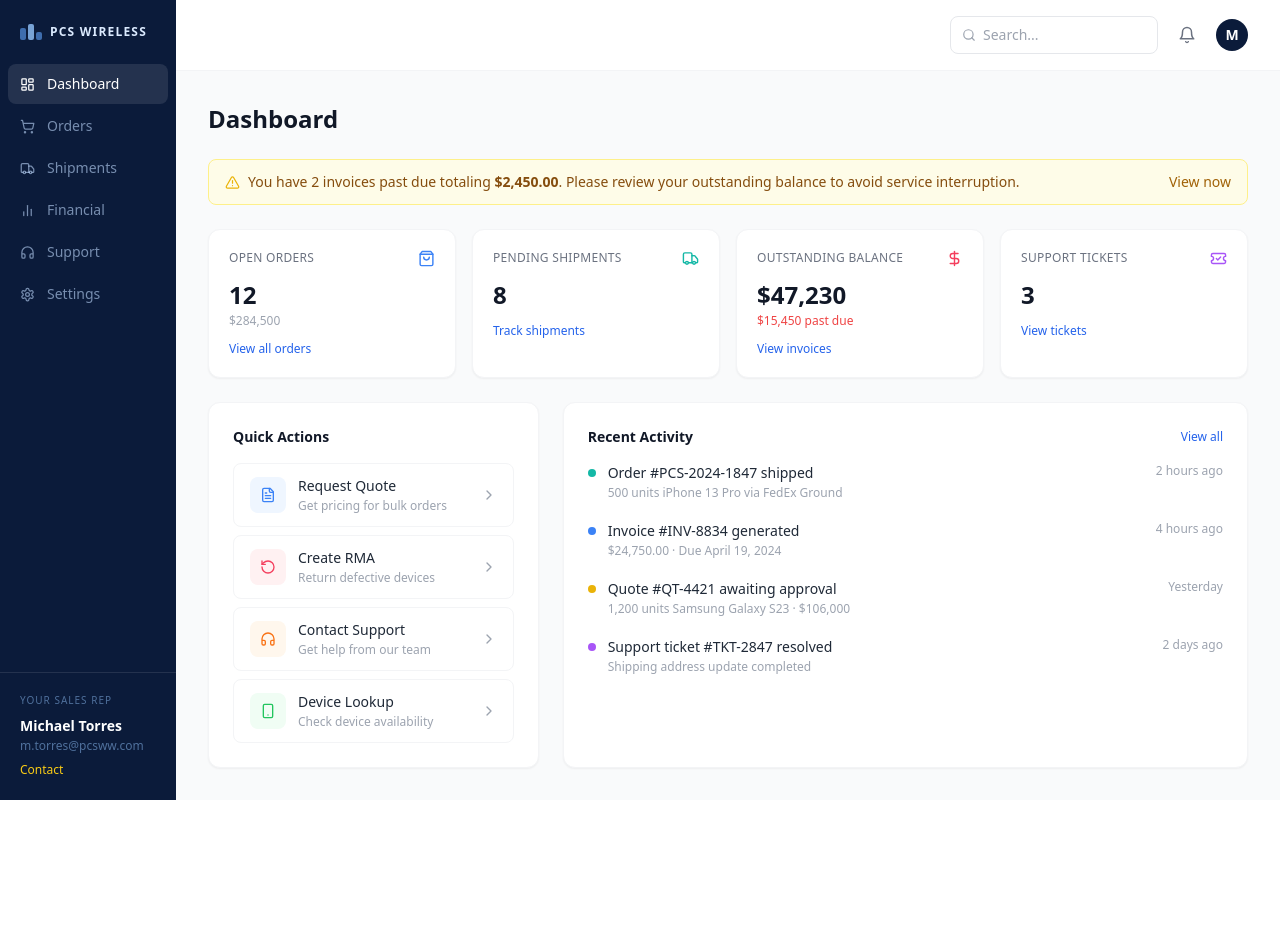
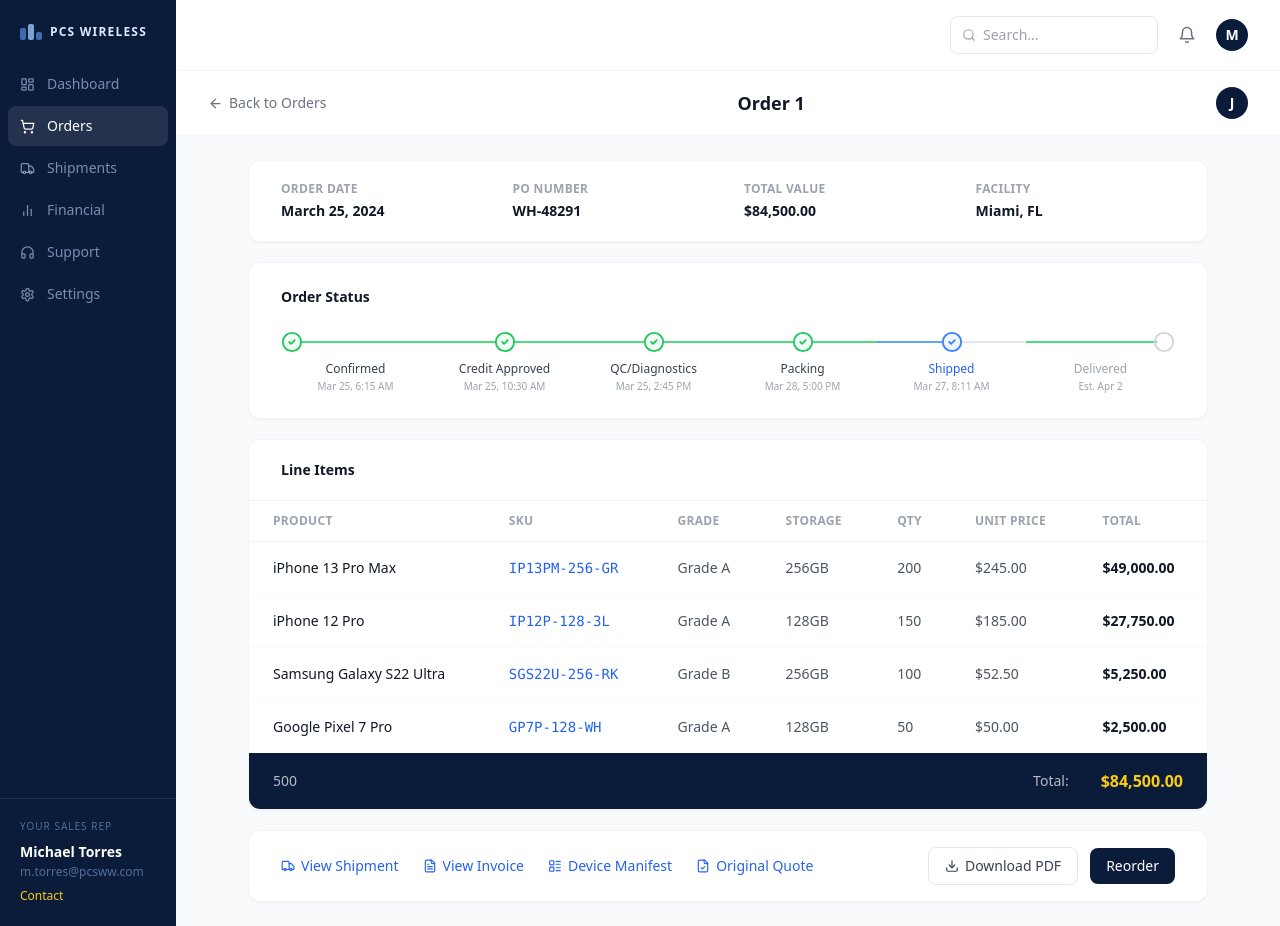
Before and after one commit to thomastorvpcs/pcs-customer-portal, a React (Vite) app in the folder frontend/: page /orders/1 in a window 1280 px wide. Before the commit this address led to /. Before the commit the page ends 800 px from the top, so only its background shows below. Built offline with nearby package versions, Linux system fonts and the light colour scheme.

Commit message:
Add Order Detail page with status tracker, line items, and actions

```diff
--- a/frontend/src/App.jsx
+++ b/frontend/src/App.jsx
@@ -4,6 +4,7 @@
 import Login from './pages/Login'
 import Dashboard from './pages/Dashboard'
 import Orders from './pages/Orders'
+import OrderDetail from './pages/OrderDetail'
 
 function AppLayout({ children }) {
   return (
@@ -38,6 +39,14 @@
             </AppLayout>
           }
         />
+        <Route
+          path="/orders/:id"
+          element={
+            <AppLayout>
+              <OrderDetail />
+            </AppLayout>
+          }
+        />
         <Route path="*" element={<Navigate to="/" />} />
       </Routes>
     </BrowserRouter>
--- /dev/null
+++ b/frontend/src/pages/OrderDetail.jsx
@@ -0,0 +1,183 @@
+import { useParams, Link } from 'react-router-dom'
+import { ArrowLeft, CheckCircle2, Circle, Truck, FileText, LayoutList, FileCheck, Download } from 'lucide-react'
+
+const statusSteps = [
+  { label: 'Confirmed', date: 'Mar 25, 6:15 AM', done: true },
+  { label: 'Credit Approved', date: 'Mar 25, 10:30 AM', done: true },
+  { label: 'QC/Diagnostics', date: 'Mar 25, 2:45 PM', done: true },
+  { label: 'Packing', date: 'Mar 28, 5:00 PM', done: true },
+  { label: 'Shipped', date: 'Mar 27, 8:11 AM', done: true, active: true },
+  { label: 'Delivered', date: 'Est. Apr 2', done: false },
+]
+
+const lineItems = [
+  { product: 'iPhone 13 Pro Max', sku: 'IP13PM-256-GR', grade: 'Grade A', storage: '256GB', qty: 200, unitPrice: 245.0, total: 49000.0 },
+  { product: 'iPhone 12 Pro', sku: 'IP12P-128-3L', grade: 'Grade A', storage: '128GB', qty: 150, unitPrice: 185.0, total: 27750.0 },
+  { product: 'Samsung Galaxy S22 Ultra', sku: 'SGS22U-256-RK', grade: 'Grade B', storage: '256GB', qty: 100, unitPrice: 52.5, total: 5250.0 },
+  { product: 'Google Pixel 7 Pro', sku: 'GP7P-128-WH', grade: 'Grade A', storage: '128GB', qty: 50, unitPrice: 50.0, total: 2500.0 },
+]
+
+const fmt = (n) => '$' + n.toLocaleString('en-US', { minimumFractionDigits: 2 })
+
+export default function OrderDetail() {
+  const { id } = useParams()
+  const orderId = id || 'PCS-2024-1847'
+
+  const totalQty = lineItems.reduce((s, i) => s + i.qty, 0)
+  const totalValue = lineItems.reduce((s, i) => s + i.total, 0)
+
+  return (
+    <div className="flex-1 bg-gray-50 overflow-auto">
+      {/* Page Header */}
+      <div className="bg-white border-b border-gray-100 px-8 py-4 flex items-center justify-between">
+        <Link to="/orders" className="flex items-center gap-1.5 text-sm text-gray-500 hover:text-gray-700 transition-colors">
+          <ArrowLeft size={15} />
+          Back to Orders
+        </Link>
+        <h1 className="text-lg font-bold text-gray-900">Order {orderId}</h1>
+        <div className="w-8 h-8 rounded-full bg-[#0b1b3a] flex items-center justify-center text-white text-sm font-semibold">
+          J
+        </div>
+      </div>
+
+      <div className="px-8 py-6 max-w-5xl mx-auto space-y-5">
+        {/* Order Summary */}
+        <div className="bg-white rounded-xl border border-gray-100 shadow-sm px-8 py-5">
+          <div className="grid grid-cols-4 gap-8">
+            {[
+              { label: 'Order Date', value: 'March 25, 2024' },
+              { label: 'PO Number', value: 'WH-48291' },
+              { label: 'Total Value', value: fmt(totalValue) },
+              { label: 'Facility', value: 'Miami, FL' },
+            ].map((item) => (
+              <div key={item.label}>
+                <p className="text-xs font-semibold text-gray-400 uppercase tracking-wide mb-1">
+                  {item.label}
+                </p>
+                <p className="text-sm font-semibold text-gray-900">{item.value}</p>
+              </div>
+            ))}
+          </div>
+        </div>
+
+        {/* Order Status */}
+        <div className="bg-white rounded-xl border border-gray-100 shadow-sm px-8 py-6">
+          <h2 className="text-sm font-semibold text-gray-900 mb-6">Order Status</h2>
+          <div className="flex items-start">
+            {statusSteps.map((step, i) => (
+              <div key={step.label} className="flex items-start flex-1">
+                {/* Step */}
+                <div className="flex flex-col items-center flex-1">
+                  <div className="flex items-center w-full">
+                    {/* Left connector */}
+                    {i > 0 && (
+                      <div
+                        className={`flex-1 h-0.5 -mr-1 ${
+                          statusSteps[i - 1].done ? (step.active ? 'bg-blue-400' : 'bg-green-400') : 'bg-gray-200'
+                        }`}
+                      />
+                    )}
+                    {/* Icon */}
+                    <div className="flex-shrink-0 z-10">
+                      {step.done ? (
+                        <CheckCircle2
+                          size={22}
+                          className={step.active ? 'text-blue-500' : 'text-green-500'}
+                          fill={step.active ? '#eff6ff' : '#f0fdf4'}
+                        />
+                      ) : (
+                        <Circle size={22} className="text-gray-300" />
+                      )}
+                    </div>
+                    {/* Right connector */}
+                    {i < statusSteps.length - 1 && (
+                      <div
+                        className={`flex-1 h-0.5 -ml-1 ${
+                          step.done && !step.active ? 'bg-green-400' : step.active ? 'bg-gray-200' : 'bg-gray-200'
+                        }`}
+                      />
+                    )}
+                  </div>
+                  <p className={`text-xs font-medium mt-2 text-center ${step.active ? 'text-blue-600' : step.done ? 'text-gray-700' : 'text-gray-400'}`}>
+                    {step.label}
+                  </p>
+                  <p className="text-[10px] text-gray-400 mt-0.5 text-center">{step.date}</p>
+                </div>
+              </div>
+            ))}
+          </div>
+        </div>
+
+        {/* Line Items */}
+        <div className="bg-white rounded-xl border border-gray-100 shadow-sm overflow-hidden">
+          <div className="px-8 py-5">
+            <h2 className="text-sm font-semibold text-gray-900">Line Items</h2>
+          </div>
+          <table className="w-full">
+            <thead>
+              <tr className="border-t border-b border-gray-100">
+                {['Product', 'SKU', 'Grade', 'Storage', 'Qty', 'Unit Price', 'Total'].map((col) => (
+                  <th
+                    key={col}
+                    className="px-6 py-3 text-left text-xs font-semibold text-gray-400 uppercase tracking-wide"
+                  >
+                    {col}
+                  </th>
+                ))}
+              </tr>
+            </thead>
+            <tbody className="divide-y divide-gray-50">
+              {lineItems.map((item) => (
+                <tr key={item.sku} className="hover:bg-gray-50/50 transition-colors">
+                  <td className="px-6 py-4 text-sm font-medium text-gray-900">{item.product}</td>
+                  <td className="px-6 py-4 text-sm text-blue-600 font-mono">{item.sku}</td>
+                  <td className="px-6 py-4 text-sm text-gray-600">{item.grade}</td>
+                  <td className="px-6 py-4 text-sm text-gray-600">{item.storage}</td>
+                  <td className="px-6 py-4 text-sm text-gray-600">{item.qty}</td>
+                  <td className="px-6 py-4 text-sm text-gray-600">{fmt(item.unitPrice)}</td>
+                  <td className="px-6 py-4 text-sm font-semibold text-gray-900">{fmt(item.total)}</td>
+                </tr>
+              ))}
+            </tbody>
+          </table>
+
+          {/* Total Row */}
+          <div className="bg-[#0b1b3a] px-6 py-4 flex items-center justify-end gap-8">
+            <span className="text-sm text-white/70">{totalQty}</span>
+            <span className="text-sm font-medium text-white/70 ml-auto">Total:</span>
+            <span className="text-base font-bold text-yellow-400">{fmt(totalValue)}</span>
+          </div>
+        </div>
+
+        {/* Footer Actions */}
+        <div className="bg-white rounded-xl border border-gray-100 shadow-sm px-8 py-4 flex items-center justify-between">
+          <div className="flex items-center gap-6">
+            {[
+              { label: 'View Shipment', icon: Truck },
+              { label: 'View Invoice', icon: FileText },
+              { label: 'Device Manifest', icon: LayoutList },
+              { label: 'Original Quote', icon: FileCheck },
+            ].map(({ label, icon: Icon }) => (
+              <button
+                key={label}
+                className="flex items-center gap-1.5 text-sm text-blue-600 hover:text-blue-700 transition-colors"
+              >
+                <Icon size={14} />
+                {label}
+              </button>
+            ))}
+          </div>
+          <div className="flex items-center gap-3">
+            <button className="px-4 py-2 text-sm font-medium border border-gray-200 rounded-lg text-gray-700 hover:bg-gray-50 transition-colors flex items-center gap-1.5">
+              <Download size={14} />
+              Download PDF
+            </button>
+            <button className="px-4 py-2 text-sm font-medium bg-[#0b1b3a] text-white rounded-lg hover:bg-[#112654] transition-colors">
+              Reorder
+            </button>
+          </div>
+        </div>
+      </div>
+    </div>
+  )
+}
--- a/frontend/src/pages/Orders.jsx
+++ b/frontend/src/pages/Orders.jsx
@@ -1,4 +1,5 @@
 import { useState } from 'react'
+import { Link } from 'react-router-dom'
 import { Search, SlidersHorizontal, Download } from 'lucide-react'
 
 const orders = [
@@ -158,7 +159,7 @@
                 <td className="px-5 py-4 text-sm text-blue-600">{order.facility}</td>
                 <td className="px-5 py-4 text-sm text-gray-500">{order.eta}</td>
                 <td className="px-5 py-4">
-                  <button className="text-sm text-blue-600 hover:underline">View</button>
+                  <Link to={`/orders/${order.id}`} className="text-sm text-blue-600 hover:underline">View</Link>
                 </td>
               </tr>
             ))}
```
